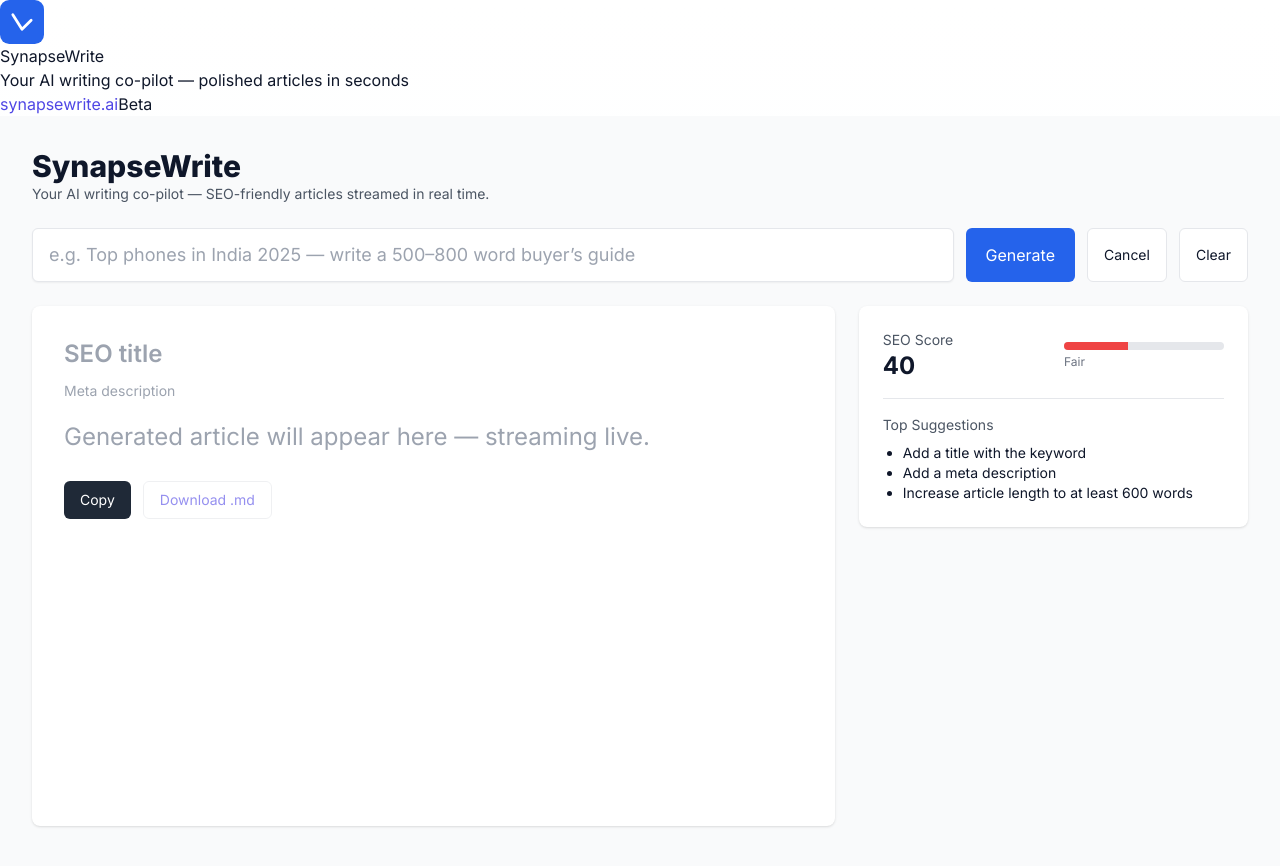
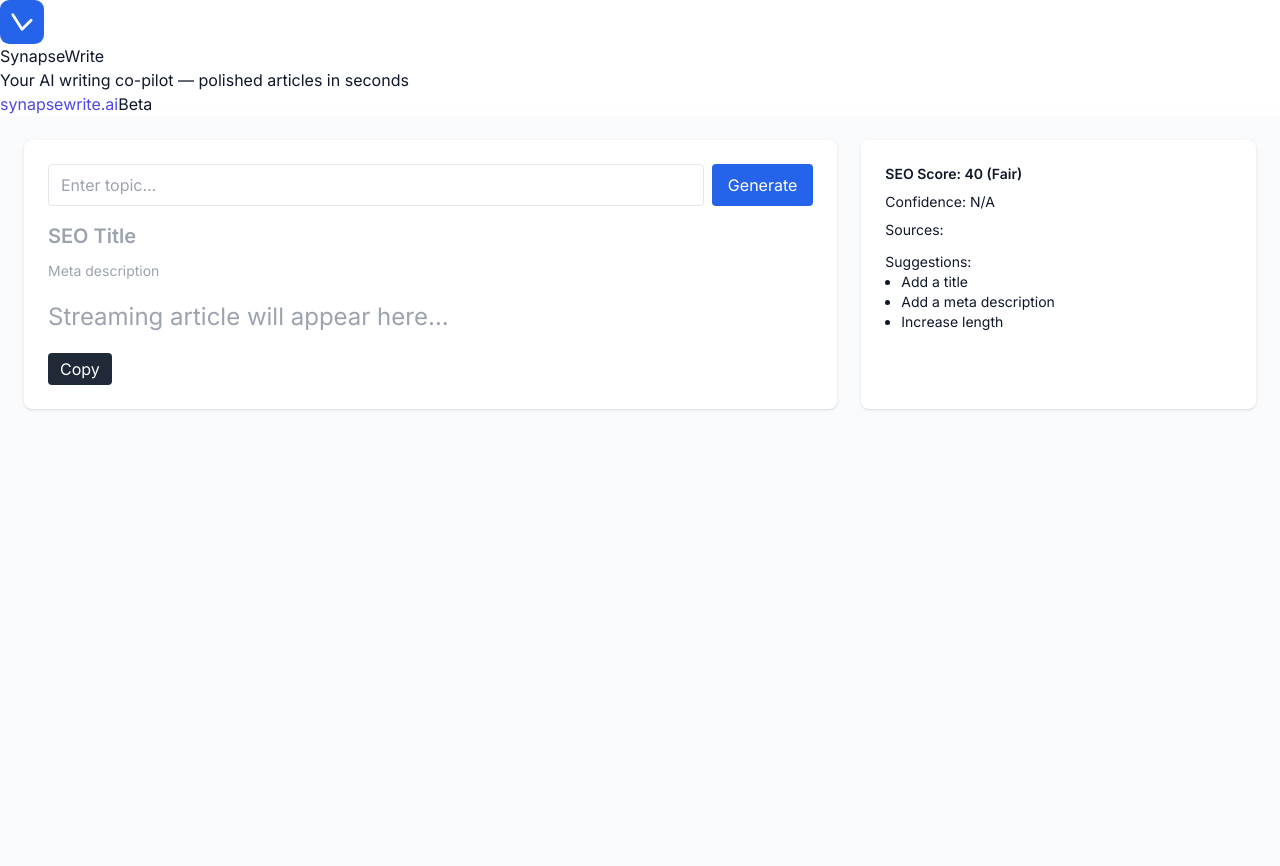
Before and after one commit to inpursuitsol/synapsewrite, a Next.js app: page / in a window 1280 px wide. Shown: the top 866 px of the page. Built offline with nearby package versions, Linux system fonts and the light colour scheme.

Commit message:
Update page.js

```diff
--- a/app/page.js
+++ b/app/page.js
@@ -1,318 +1,87 @@
 'use client';
-
 export const dynamic = "force-dynamic";
 
 import React, { useState, useRef, useMemo } from 'react';
-
-/**
- * SynapseWrite — Streaming UI + Auto SEO JSON Parsing + SEO Scoring
- */
 
 export default function Page() {
   const [prompt, setPrompt] = useState('');
   const [streaming, setStreaming] = useState(false);
   const [content, setContent] = useState('');
-  const [status, setStatus] = useState('');
   const [titleOverride, setTitleOverride] = useState('');
   const [metaOverride, setMetaOverride] = useState('');
+  const [evidenceConfidence, setEvidenceConfidence] = useState(null);
+  const [evidenceSources, setEvidenceSources] = useState([]);
   const controllerRef = useRef(null);
   const bufferRef = useRef('');
 
-  // -------------------- Handle Generate --------------------
   async function handleGenerate(e) {
-    e && e.preventDefault();
-    if (!prompt.trim()) {
-      setStatus('Please enter a topic or prompt.');
-      return;
-    }
-    setContent('');
-    setStatus('Generating…');
-    setStreaming(true);
-    bufferRef.current = '';
+    e?.preventDefault();
+    setContent(''); setStreaming(true); bufferRef.current='';
+    if (controllerRef.current) controllerRef.current.abort();
+    const ctrl=new AbortController(); controllerRef.current=ctrl;
 
-    if (controllerRef.current) {
-      try { controllerRef.current.abort(); } catch (e) {}
-    }
-    const ctrl = new AbortController();
-    controllerRef.current = ctrl;
-
-    try {
-      const res = await fetch('/api/stream', {
-        method: 'POST',
-        headers: { 'Content-Type': 'application/json' },
-        body: JSON.stringify({ prompt }),
-        signal: ctrl.signal
-      });
-
-      if (!res.ok) {
-        const txt = await res.text();
-        setStatus(`Server error: ${res.status}`);
-        setStreaming(false);
-        setContent(txt);
-        return;
-      }
-
-      const reader = res.body.getReader();
-      const decoder = new TextDecoder('utf-8');
-      let done = false;
-      let seoCaptured = false;
-
-      while (!done) {
-        const { value, done: doneReading } = await reader.read();
-        done = doneReading;
-        if (value) {
-          const chunk = decoder.decode(value, { stream: true });
-          bufferRef.current += chunk;
-
-          // Capture SEO JSON block if present
-          if (!seoCaptured) {
-            const startIdx = bufferRef.current.indexOf('<!--SEO_START');
-            const endIdx = bufferRef.current.indexOf('SEO_END-->');
-            if (startIdx !== -1 && endIdx !== -1 && endIdx > startIdx) {
-              const between = bufferRef.current.slice(startIdx, endIdx + 'SEO_END-->'.length);
-              const firstBrace = between.indexOf('{');
-              const lastBrace = between.lastIndexOf('}');
-              if (firstBrace !== -1 && lastBrace !== -1 && lastBrace > firstBrace) {
-                try {
-                  const parsed = JSON.parse(between.slice(firstBrace, lastBrace + 1));
-                  if (parsed.title) setTitleOverride(parsed.title);
-                  if (parsed.meta) setMetaOverride(parsed.meta);
-                } catch (e) {
-                  console.warn('Failed parsing SEO JSON', e);
-                }
+    try{
+      const res=await fetch('/api/stream',{method:'POST',headers:{'Content-Type':'application/json'},body:JSON.stringify({prompt}),signal:ctrl.signal});
+      const reader=res.body.getReader(); const decoder=new TextDecoder('utf-8');
+      let seoCaptured=false;
+      while(true){const {done,value}=await reader.read(); if(done) break;
+        bufferRef.current+=decoder.decode(value,{stream:true});
+        if(!seoCaptured){ // look for SEO + evidence block
+          const start=bufferRef.current.indexOf('<!--SEO_START');
+          const end=bufferRef.current.indexOf('SEO_END-->');
+          if(start!==-1&&end!==-1){
+            const block=bufferRef.current.slice(start,end);
+            try{
+              const json=block.match(/{.*}/s); if(json){const parsed=JSON.parse(json[0]);
+                setTitleOverride(parsed.title||''); setMetaOverride(parsed.meta||'');
+                if(parsed.confidence) setEvidenceConfidence(parsed.confidence);
+                if(parsed.sources) setEvidenceSources(parsed.sources);
               }
-              bufferRef.current =
-                bufferRef.current.slice(0, startIdx) +
-                bufferRef.current.slice(endIdx + 'SEO_END-->'.length);
-              seoCaptured = true;
-            }
-          }
-
-          // SSE parsing
-          const parts = bufferRef.current.split(/\r?\n\r?\n/);
-          bufferRef.current = parts.pop() || '';
-          for (const part of parts) {
-            const lines = part.split(/\r?\n/).map(l => l.trim()).filter(Boolean);
-            for (const line of lines) {
-              if (line.startsWith('data:')) {
-                const payload = line.replace(/^data:\s*/, '');
-                if (payload !== '[DONE]') {
-                  try {
-                    const obj = JSON.parse(payload);
-                    for (const ch of obj.choices || []) {
-                      const text = ch.delta?.content || '';
-                      if (text) setContent(prev => prev + text);
-                    }
-                  } catch {
-                    setContent(prev => prev + payload);
-                  }
-                }
-              } else {
-                setContent(prev => prev + line + '\n');
-              }
-            }
+            }catch{}
+            bufferRef.current=bufferRef.current.slice(end+9); seoCaptured=true;
           }
         }
+        // append everything else
+        setContent(prev=>prev+bufferRef.current); bufferRef.current='';
       }
-
-      // Flush leftovers (and SEO block if still there)
-      if (bufferRef.current.trim()) {
-        if (!seoCaptured) {
-          const startIdx = bufferRef.current.indexOf('<!--SEO_START');
-          const endIdx = bufferRef.current.indexOf('SEO_END-->');
-          if (startIdx !== -1 && endIdx !== -1 && endIdx > startIdx) {
-            const between = bufferRef.current.slice(startIdx, endIdx + 'SEO_END-->'.length);
-            const firstBrace = between.indexOf('{');
-            const lastBrace = between.lastIndexOf('}');
-            if (firstBrace !== -1 && lastBrace !== -1 && lastBrace > firstBrace) {
-              try {
-                const parsed = JSON.parse(between.slice(firstBrace, lastBrace + 1));
-                if (parsed.title) setTitleOverride(parsed.title);
-                if (parsed.meta) setMetaOverride(parsed.meta);
-              } catch (e) {}
-            }
-            bufferRef.current =
-              bufferRef.current.slice(0, startIdx) +
-              bufferRef.current.slice(endIdx + 'SEO_END-->'.length);
-            seoCaptured = true;
-          }
-        }
-        setContent(prev => prev + bufferRef.current);
-      }
-
-      setStatus('Done');
-    } catch (err) {
-      setStatus(err.name === 'AbortError' ? 'Cancelled' : 'Error: ' + err.message);
-    } finally {
-      setStreaming(false);
-      controllerRef.current = null;
-    }
+    }catch(err){console.error(err);}finally{setStreaming(false); controllerRef.current=null;}
   }
 
-  // -------------------- Controls --------------------
-  function handleCancel() {
-    if (controllerRef.current) controllerRef.current.abort();
-    setStreaming(false);
-    setStatus('Cancelled');
-  }
-  function handleClear() {
-    setPrompt('');
-    setContent('');
-    setStatus('');
-    setTitleOverride('');
-    setMetaOverride('');
-  }
-  function handleCopy() {
-    navigator.clipboard?.writeText(content);
-  }
+  function handleCopy(){navigator.clipboard.writeText(content);}
 
-  // -------------------- SEO Metrics --------------------
-  const metrics = useMemo(
-    () => computeFullSEO(content, titleOverride, metaOverride, prompt),
-    [content, titleOverride, metaOverride, prompt]
-  );
-  const scoreColor = (s) =>
-    s >= 80 ? 'bg-green-500' : s >= 60 ? 'bg-yellow-400' : 'bg-red-500';
+  const metrics=useMemo(()=>computeSEO(content,titleOverride,metaOverride,prompt,evidenceConfidence,evidenceSources),
+    [content,titleOverride,metaOverride,prompt,evidenceConfidence,evidenceSources]);
 
-  // -------------------- Render --------------------
   return (
-    <main className="min-h-screen bg-gray-50 p-8">
-      <div className="max-w-8xl mx-auto">
-        <header className="mb-6">
-          <h1 className="text-3xl font-extrabold">SynapseWrite</h1>
-          <p className="text-sm text-gray-600">
-            Your AI writing co-pilot — SEO-friendly articles streamed in real time.
-          </p>
-        </header>
-
-        <form onSubmit={handleGenerate} className="mb-6 flex gap-3">
-          <input
-            value={prompt}
-            onChange={(e) => setPrompt(e.target.value)}
-            placeholder="e.g. Top phones in India 2025 — write a 500–800 word buyer’s guide"
-            className="flex-1 rounded-md border px-4 py-3 text-lg shadow-sm focus:ring-2 focus:ring-blue-400"
-          />
-          <button
-            type="submit"
-            disabled={streaming}
-            className="bg-blue-600 text-white px-5 py-3 rounded-md font-medium hover:bg-blue-700 disabled:opacity-60"
-          >
-            {streaming ? 'Generating…' : 'Generate'}
-          </button>
-          <button
-            type="button"
-            onClick={handleCancel}
-            disabled={!streaming}
-            className="bg-white border px-4 py-3 rounded-md text-sm"
-          >
-            Cancel
-          </button>
-          <button
-            type="button"
-            onClick={handleClear}
-            className="bg-white border px-4 py-3 rounded-md text-sm"
-          >
-            Clear
-          </button>
-        </form>
-
-        <div className="grid grid-cols-1 lg:grid-cols-12 gap-6">
-          {/* Article */}
-          <section className="lg:col-span-8">
-            <div className="bg-white rounded-lg shadow p-8 min-h-[520px]">
-              <input
-                value={titleOverride}
-                onChange={(e) => setTitleOverride(e.target.value)}
-                placeholder="SEO title"
-                className="w-full text-2xl font-semibold border-0 focus:ring-0 mb-2"
-              />
-              <input
-                value={metaOverride}
-                onChange={(e) => setMetaOverride(e.target.value)}
-                placeholder="Meta description"
-                className="w-full text-sm border-0 focus:ring-0 mb-4"
-              />
-              <div className="prose prose-xl lg:prose-2xl max-w-none prose-headings:mt-8 prose-headings:mb-4 prose-p:leading-relaxed prose-p:mb-6">
-                {content ? (
-                  <ArticlePreview markdown={content} />
-                ) : (
-                  <div className="text-gray-400">
-                    Generated article will appear here — streaming live.
-                  </div>
-                )}
-              </div>
-              <div className="flex gap-3 mt-6">
-                <button onClick={handleCopy} disabled={!content} className="px-4 py-2 bg-gray-800 text-white rounded-md text-sm">
-                  Copy
-                </button>
-                <a
-                  href={`data:text/markdown;charset=utf-8,${encodeURIComponent(content)}`}
-                  download="article.md"
-                  className={`px-4 py-2 rounded-md border text-sm ${content ? 'bg-white' : 'opacity-60 pointer-events-none'}`}
-                >
-                  Download .md
-                </a>
-              </div>
-            </div>
-          </section>
-
-          {/* Sidebar */}
-          <aside className="lg:col-span-4">
-            <div className="bg-white rounded-lg shadow p-6">
-              <div className="flex justify-between items-center">
-                <div>
-                  <div className="text-sm text-gray-600">SEO Score</div>
-                  <div className="text-2xl font-bold">{metrics.score}</div>
-                </div>
-                <div className="w-40">
-                  <div className="h-2 bg-gray-200 rounded-full overflow-hidden">
-                    <div className={`h-full ${scoreColor(metrics.score)}`} style={{ width: `${metrics.score}%` }} />
-                  </div>
-                  <div className="text-xs text-gray-500 mt-1">{metrics.grade}</div>
-                </div>
-              </div>
-
-              <hr className="my-4" />
-              <div className="text-sm text-gray-600 mb-2">Top Suggestions</div>
-              <ul className="list-disc pl-5 text-sm">
-                {metrics.suggestions.slice(0, 5).map((s, i) => (
-                  <li key={i}>{s.text}</li>
-                ))}
-              </ul>
-            </div>
-          </aside>
-        </div>
+    <main className="min-h-screen bg-gray-50 p-6">
+      <div className="max-w-7xl mx-auto grid lg:grid-cols-12 gap-6">
+        <section className="lg:col-span-8 bg-white rounded-lg shadow p-6">
+          <form onSubmit={handleGenerate} className="flex gap-2 mb-4">
+            <input value={prompt} onChange={e=>setPrompt(e.target.value)} placeholder="Enter topic…" className="flex-1 border px-3 py-2 rounded"/>
+            <button className="bg-blue-600 text-white px-4 rounded" disabled={streaming}>{streaming?'...':'Generate'}</button>
+          </form>
+          <input value={titleOverride} onChange={e=>setTitleOverride(e.target.value)} placeholder="SEO Title" className="w-full text-xl font-semibold mb-2"/>
+          <input value={metaOverride} onChange={e=>setMetaOverride(e.target.value)} placeholder="Meta description" className="w-full text-sm mb-4"/>
+          <div className="prose prose-xl lg:prose-2xl">{content||<p className="text-gray-400">Streaming article will appear here…</p>}</div>
+          <button onClick={handleCopy} className="mt-4 bg-gray-800 text-white px-3 py-1 rounded">Copy</button>
+        </section>
+        <aside className="lg:col-span-4 bg-white rounded-lg shadow p-6 text-sm">
+          <div className="font-semibold mb-2">SEO Score: {metrics.score} ({metrics.grade})</div>
+          <div>Confidence: {metrics.evidenceConfidence?`${metrics.evidenceConfidence}%`:'N/A'}</div>
+          <div className="mt-2">Sources:</div>
+          <ul className="list-disc pl-4">{metrics.evidenceSources.map((s,i)=><li key={i}><a href={s} className="text-blue-600 underline" target="_blank">{s}</a></li>)}</ul>
+          <div className="mt-3">Suggestions:</div>
+          <ul className="list-disc pl-4">{metrics.suggestions.map((s,i)=><li key={i}>{s}</li>)}</ul>
+        </aside>
       </div>
     </main>
   );
 }
 
-// -------------------- Markdown Preview --------------------
-function ArticlePreview({ markdown }) {
-  const lines = markdown.split(/\r?\n/);
-  return (
-    <article className="prose lg:prose-2xl">
-      {lines.map((line, i) => (
-        <p key={i}>{line}</p>
-      ))}
-    </article>
-  );
+function computeSEO(text,title,meta,prompt,evidenceConfidence,evidenceSources){
+  const words=(text||'').split(/\s+/).filter(Boolean).length;
+  const score=words>600?80:words>400?65:40;
+  const grade=score>=80?'Excellent':score>=60?'Good':'Fair';
+  const suggestions=[]; if(!title) suggestions.push('Add a title'); if(!meta) suggestions.push('Add a meta description'); if(words<600) suggestions.push('Increase length');
+  return {score,grade,suggestions,evidenceConfidence,evidenceSources};
 }
-
-// -------------------- SEO Scoring --------------------
-function computeFullSEO(text, titleOverride, metaOverride, prompt) {
-  const clean = (text || '').trim();
-  const wordsArr = clean ? clean.split(/\s+/) : [];
-  const words = wordsArr.length;
-  const readingMinutes = Math.max(1, Math.round((words / 200) * 10) / 10);
-
-  const flesch = 60; // simplified for now
-  const score = words > 600 ? 80 : words > 400 ? 65 : 40;
-  const grade = score >= 80 ? 'Excellent' : score >= 60 ? 'Good' : 'Fair';
-  const suggestions = [];
-  if (!titleOverride) suggestions.push({ text: 'Add a title with the keyword' });
-  if (!metaOverride) suggestions.push({ text: 'Add a meta description' });
-  if (words < 600) suggestions.push({ text: 'Increase article length to at least 600 words' });
-
-  return { score, grade, words, readingMinutes, flesch, suggestions };
-}
```
